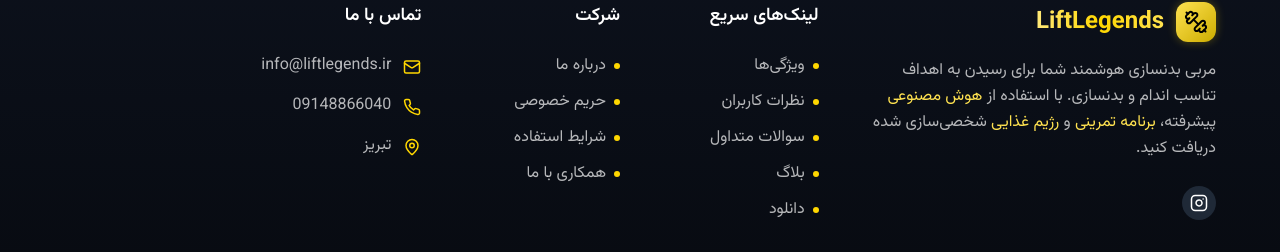
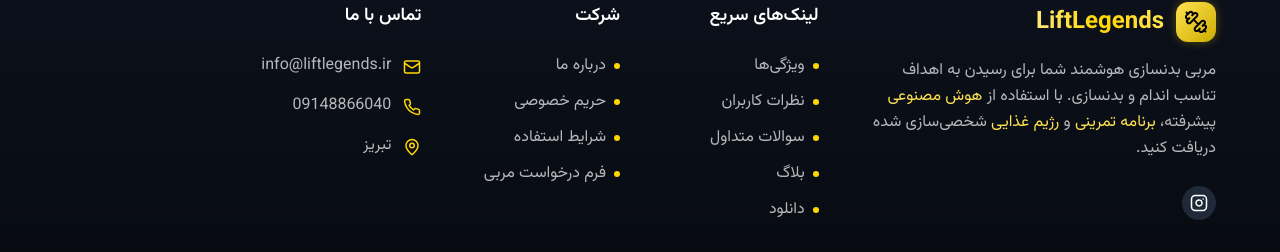
Before and after one commit to atakamran/liftlegends-website, a React (Vite) app: page /blog in a window 1280 px wide. Shown: the part 2525-2777 px from the top of the page. Built offline with nearby package versions, Linux system fonts and the light colour scheme.

Commit message:
coach application

```diff
--- a/src/App.tsx
+++ b/src/App.tsx
@@ -27,7 +27,7 @@ const App = () => (
           <Route path="/" element={<Index />} />
           <Route path="/privacy-policy" element={<PrivacyPolicy />} />
           <Route path="/terms-of-use" element={<TermsOfUse />} />
-          <Route path="/work-with-us" element={<WorkWithUs />} />
+          {/* <Route path="/work-with-us" element={<WorkWithUs />} /> */}
           <Route path="/reset-password" element={<ResetPassword />} />
           <Route path="/update-password" element={<UpdatePassword />} />
           <Route path="/blog" element={<Blog />} />
--- a/src/components/FooterSection.tsx
+++ b/src/components/FooterSection.tsx
@@ -184,9 +184,9 @@ const FooterSection = () => {
                 </a>
               </li>
               <li>
-                <a href="/work-with-us" className="text-white/70 hover:text-gold-400 transition-colors flex items-center gap-2 group">
+                <a href="/coach-application" className="text-white/70 hover:text-gold-400 transition-colors flex items-center gap-2 group">
                   <span className="w-1.5 h-1.5 bg-gold-500 rounded-full group-hover:scale-150 transition-transform"></span>
-                  <span className="group-hover:translate-x-1 transition-transform">همکاری با ما</span>
+                  <span className="group-hover:translate-x-1 transition-transform">فرم درخواست مربی</span>
                 </a>
               </li>
             </ul>
```
Also changed, not shown: 1 other file (tests, documents, lock files or other folders).
